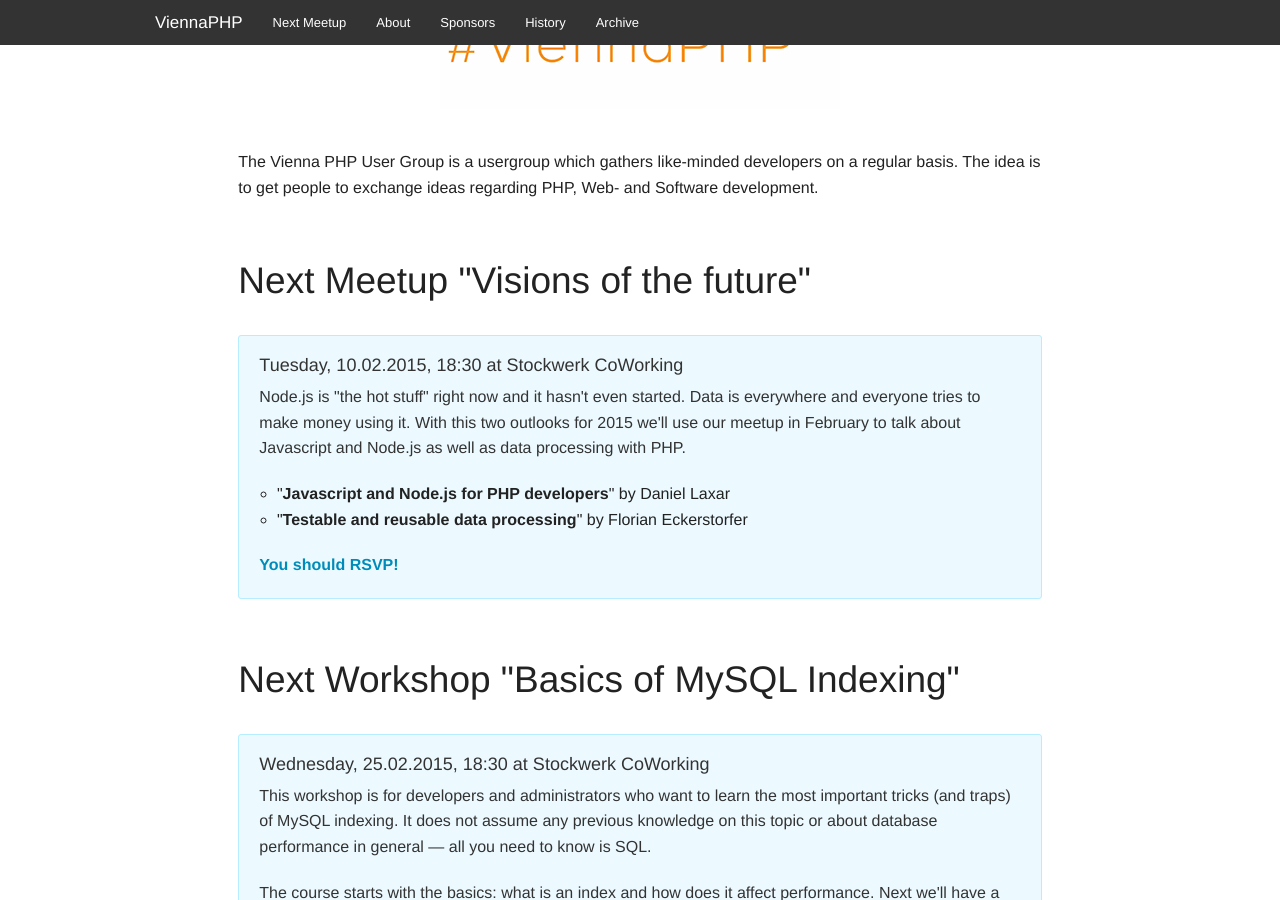
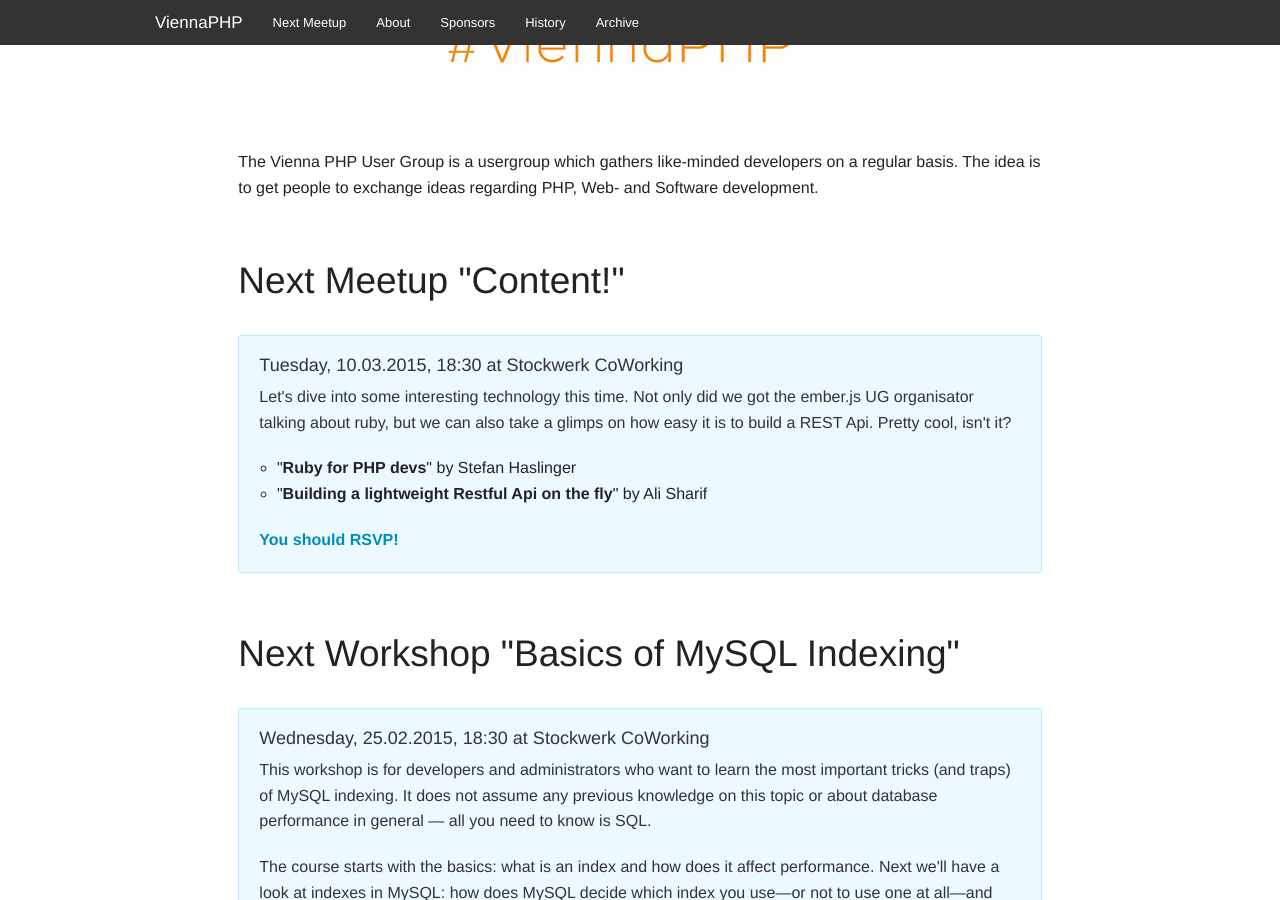
Before and after one commit to viennaphp/viennaphp.github.io, a Jekyll site: the page built from index.html, in a window 1280 px wide and 900 px high, scrolled down 356 px. Built offline with Jekyll 4.4.1, drawn with Linux system fonts in a browser that asks for light colours.

Commit message:
Adding next meetup information

```diff
--- a/_data/meetup.yml
+++ b/_data/meetup.yml
@@ -1,11 +1,11 @@
-title: Visions of the future
-date: Tuesday, 10.02.2015
+title: Content!
+date: Tuesday, 10.03.2015
 time: "18:30"
 location: Stockwerk CoWorking
-description: Node.js is "the hot stuff" right now and it hasn't even started. Data is everywhere and everyone tries to make money using it. With this two outlooks for 2015 we'll use our meetup in February to talk about Javascript and Node.js as well as data processing with PHP.
+description: Let's dive into some interesting technology this time. Not only did we got the ember.js UG organisator talking about ruby, but we can also take a glimps on how easy it is to build a REST Api. Pretty cool, isn't it?
 agenda:
-    - title: Javascript and Node.js for PHP developers
-      speaker: Daniel Laxar
-    - title: Testable and reusable data processing
-      speaker: Florian Eckerstorfer
-link: http://www.meetup.com/viennaphp/events/219443542/
+    - title: Ruby for PHP devs
+      speaker: Stefan Haslinger
+    - title: Building a lightweight Restful Api on the fly
+      speaker: Ali Sharif
+link: http://www.meetup.com/viennaphp/events/219443548/
```
